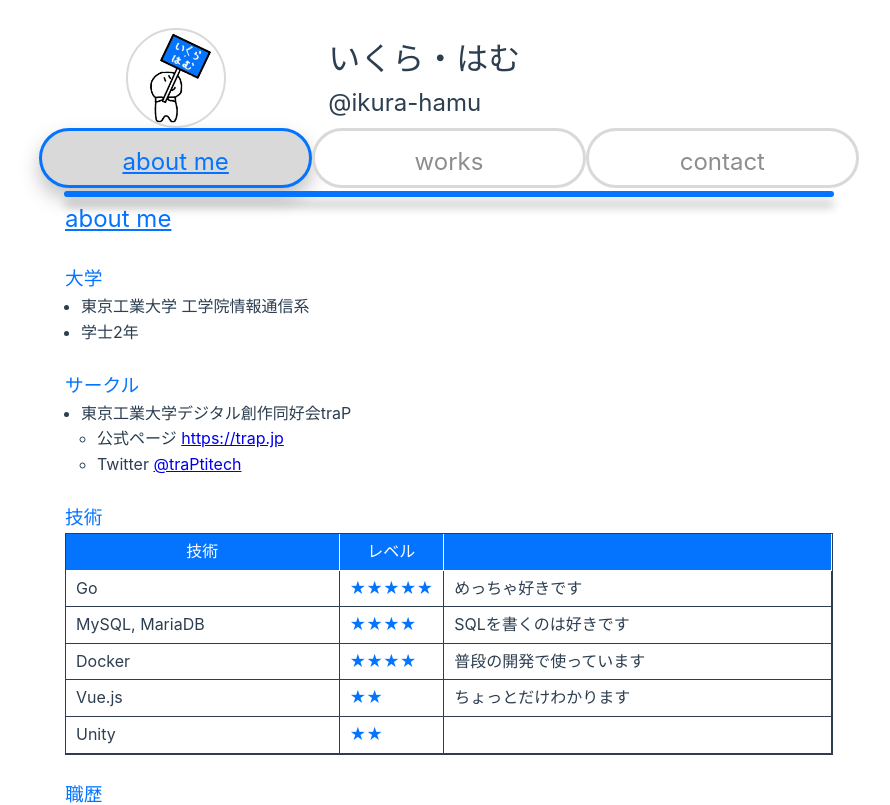
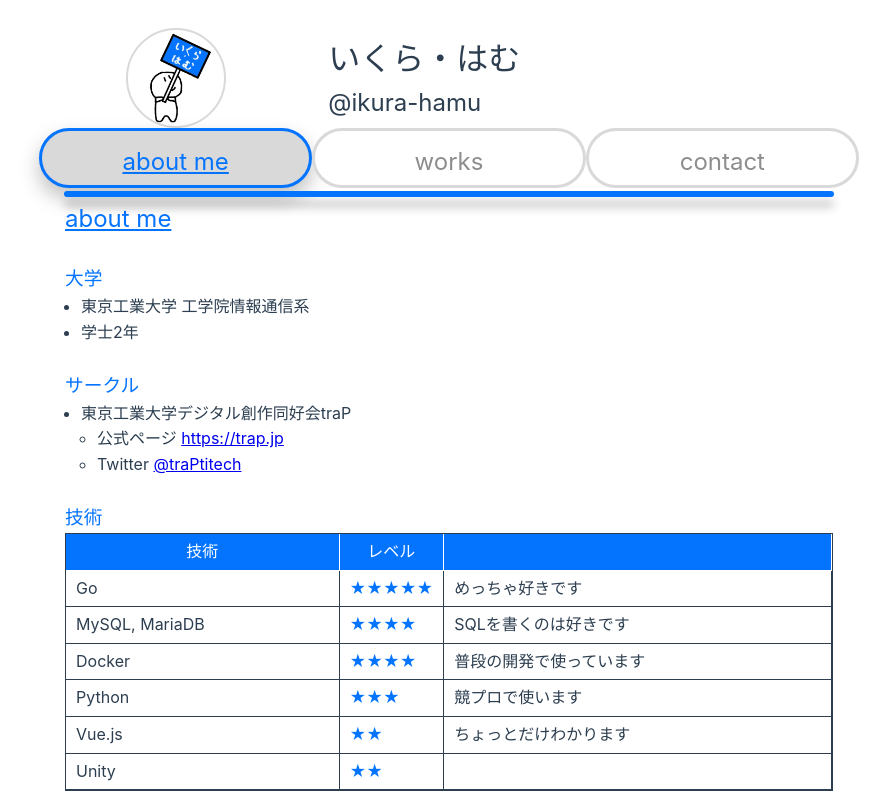
Before and after one commit to ikura-hamu/portfolio, a Vue app: page / in a window 1280 px wide. Shown: the top 805 px of the page, without its empty margins (191-1081 px from the left). Built offline with nearby package versions, Linux system fonts and the light colour scheme; no server answers.

Commit message:
Python追加

```diff
--- a/src/components/SkillsObjects.ts
+++ b/src/components/SkillsObjects.ts
@@ -21,6 +21,11 @@ export const skills: skill[] =[
     comment: "普段の開発で使っています"
   },
   {
+    skill: "Python",
+    level: 3,
+    comment: "競プロで使います"
+  },
+  {
     skill: "Vue.js",
     level: 2,
     comment: "ちょっとだけわかります"
```
